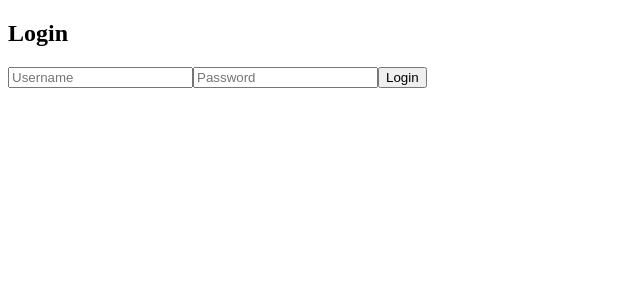
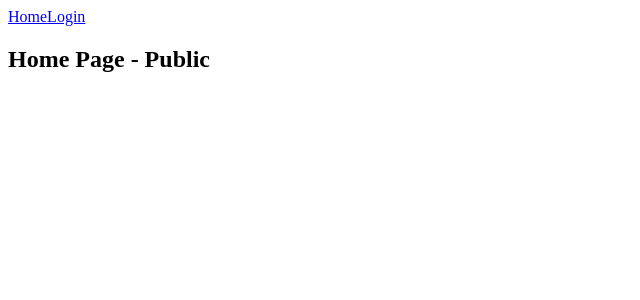
Before and after one commit to Eman-Abukhater/JWT, a React (Vite) app in the folder jw-auth-app/: page / in a window 1280 px wide. Shown: the top 300 px of the page, without its empty margins (0-640 px from the left). Built offline with nearby package versions, Linux system fonts and the light colour scheme.

Commit message:
handle the final step which return the right page for each role

```diff
--- a/jw-auth-app/src/App.jsx
+++ b/jw-auth-app/src/App.jsx
@@ -1,12 +1,11 @@
 import React, { useState } from "react";
 import { BrowserRouter, Routes, Route, Navigate } from "react-router-dom";
-import { mockLogin } from "./auth/fakeAuthAPI";
+import { mockLogin } from "./auth/FakeAuthAPI";
 import Navbar from "./components/Navbar";
 import LoginPage from "./pages/LoginPage";
 import HomePage from "./pages/HomePage";
 import AdminPage from "./pages/AdminPage";
 import UserPage from "./pages/UserPage";
-
 
 function App() {
   const [auth, setAuth] = useState({
@@ -22,11 +21,10 @@ function App() {
         token: data.token,
         user: data.user,
       });
-    }
-    catch (error) {
+    } catch (error) {
       alert("Login failed");
     }
-  }
+  };
   // handle logout event
   const logout = () => {
     localStorage.removeItem("token");
@@ -35,7 +33,7 @@ function App() {
       token: null,
       user: null,
     });
-  }
+  };
   // check if user is logged in using wrapper component instead to move the logic into every page component manually
   const RequireAuth = ({ children, role }) => {
     if (!auth.token) return <Navigate to="/login" />;
@@ -43,12 +41,30 @@ function App() {
     return children;
   };
 
-
-
   return (
-    <div>
-      <LoginPage />
-    </div>
+    <BrowserRouter>
+      <Navbar user={auth.user} logout={logout} />
+      <Routes>
+        <Route path="/" element={<HomePage />} />
+        <Route path="/login" element={<LoginPage login={login} />} />
+        <Route
+          path="/admin"
+          element={
+            <RequireAuth role="admin">
+              <AdminPage />
+            </RequireAuth>
+          }
+        />
+        <Route
+          path="/user"
+          element={
+            <RequireAuth role="user">
+              <UserPage />
+            </RequireAuth>
+          }
+        />
+      </Routes>
+    </BrowserRouter>
   );
 }
 
--- a/jw-auth-app/src/main.jsx
+++ b/jw-auth-app/src/main.jsx
@@ -1,8 +1,6 @@
 import React from 'react'
 import ReactDOM from 'react-dom/client'
 import App from './App'
-
-
 ReactDOM.createRoot(document.getElementById('root')).render(
   <React.StrictMode>
     <App />
```
